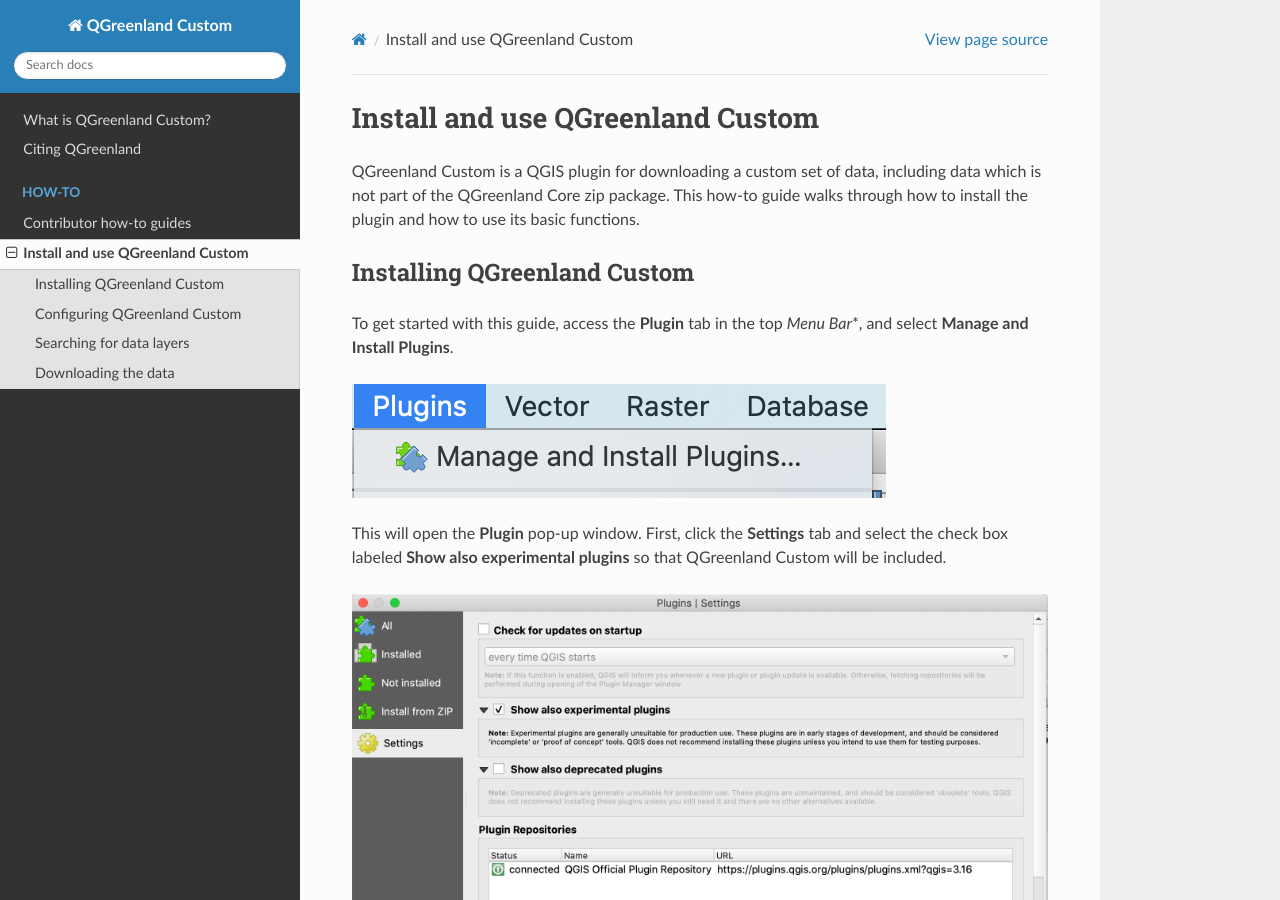
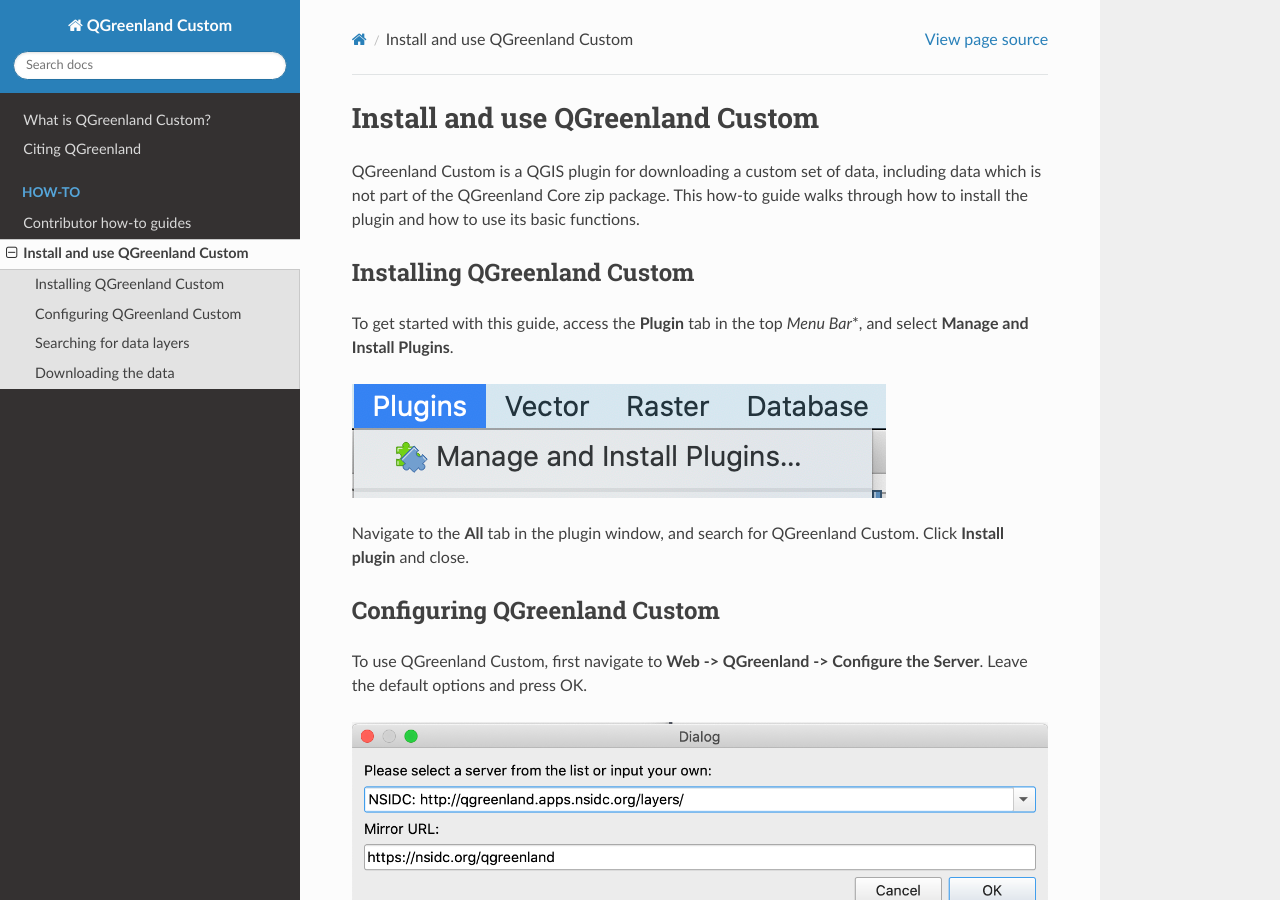
Before and after one commit to nsidc/qgreenland-plugin, a Sphinx documentation site: the page built from help/source/plugin-how-to.md, in a window 1280 px wide and 900 px high. Built offline with Sphinx 7.4.7 and the Read the Docs theme 2.0.0, drawn with Linux system fonts in a browser that asks for light colours; formulas are drawn with MathJax 3.

Commit message:
edit documentation

```diff
--- a/help/source/plugin-how-to.md
+++ b/help/source/plugin-how-to.md
@@ -9,11 +9,6 @@
 in the top *Menu Bar**, and select **Manage and Install Plugins**.
 
 ![menu_bar](/_images/menu_bar.png)
-
-This will open the **Plugin** pop-up window. First, click the **Settings** tab and select the check box
-labeled **Show also experimental plugins** so that QGreenland Custom will be included.
-
-![plugin_settings](/_images/plugin_settings.png)
 
 Navigate to the **All** tab in the plugin window, and search for QGreenland Custom. Click **Install plugin** and close.
 
```
Also changed, not shown: help/source/contributor-how-to/release.md (+1 -1 lines).
